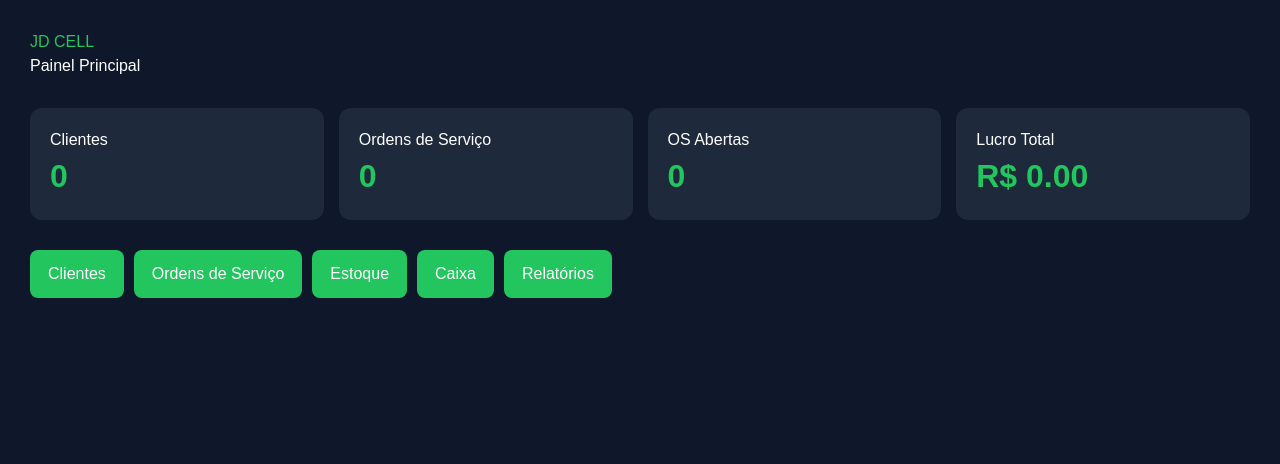
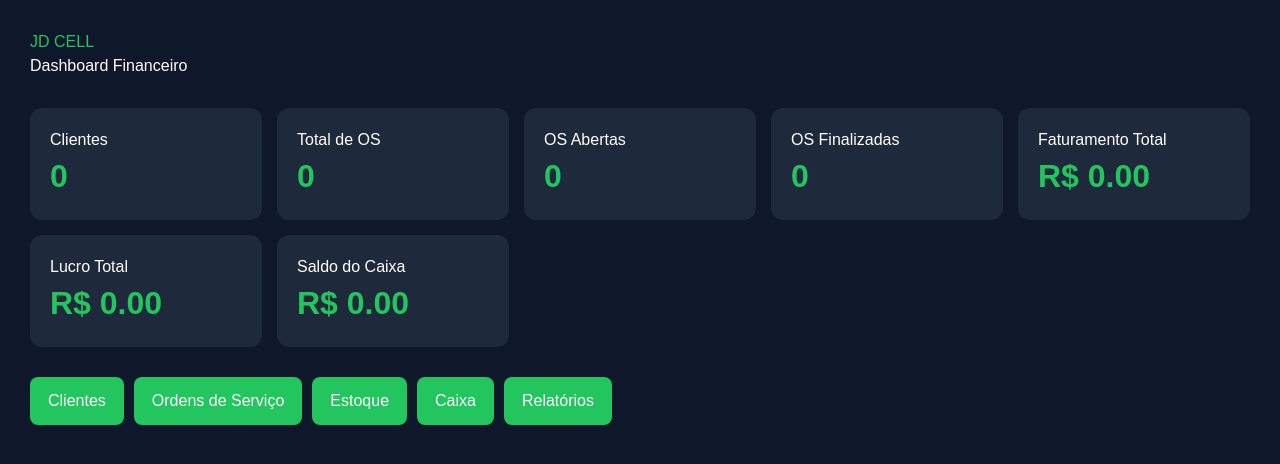
Before and after one commit to jeffersonprazeres/jdcell-sistema, a Next.js app: page /dashboard in a window 1280 px wide. Shown: the top 464 px of the page. Built offline with nearby package versions, Linux system fonts and the light colour scheme; no server answers; the database is empty.

Commit message:
melhora dashboard financeiro

```diff
--- a/app/dashboard/page.tsx
+++ b/app/dashboard/page.tsx
@@ -7,7 +7,10 @@ export default function Dashboard() {
   const [clientes, setClientes] = useState(0);
   const [ordens, setOrdens] = useState(0);
   const [osAbertas, setOsAbertas] = useState(0);
+  const [osEntregues, setOsEntregues] = useState(0);
+  const [faturamentoTotal, setFaturamentoTotal] = useState(0);
   const [lucroTotal, setLucroTotal] = useState(0);
+  const [saldoCaixa, setSaldoCaixa] = useState(0);
 
   async function carregarDados() {
     const { count: totalClientes } = await supabase
@@ -18,13 +21,27 @@ export default function Dashboard() {
       .from("ordens_servico")
       .select("status, valor_final, custo_pecas");
 
+    const { data: listaCaixa } = await supabase
+      .from("caixa")
+      .select("tipo, valor");
+
     setClientes(totalClientes || 0);
     setOrdens(listaOrdens?.length || 0);
 
     const abertas =
-      listaOrdens?.filter((os) => os.status !== "Entregue").length || 0;
+      listaOrdens?.filter(
+        (os) => os.status !== "Entregue" && os.status !== "Finalizado"
+      ).length || 0;
 
-    setOsAbertas(abertas);
+    const entregues =
+      listaOrdens?.filter(
+        (os) => os.status === "Entregue" || os.status === "Finalizado"
+      ).length || 0;
+
+    const faturamento =
+      listaOrdens?.reduce((total, os) => {
+        return total + Number(os.valor_final || 0);
+      }, 0) || 0;
 
     const lucro =
       listaOrdens?.reduce((total, os) => {
@@ -34,7 +51,21 @@ export default function Dashboard() {
         );
       }, 0) || 0;
 
+    const entradas =
+      listaCaixa
+        ?.filter((mov) => mov.tipo === "Entrada")
+        .reduce((total, mov) => total + Number(mov.valor || 0), 0) || 0;
+
+    const saidas =
+      listaCaixa
+        ?.filter((mov) => mov.tipo === "Saída")
+        .reduce((total, mov) => total + Number(mov.valor || 0), 0) || 0;
+
+    setOsAbertas(abertas);
+    setOsEntregues(entregues);
+    setFaturamentoTotal(faturamento);
     setLucroTotal(lucro);
+    setSaldoCaixa(entradas - saidas);
   }
 
   useEffect(() => {
@@ -51,7 +82,7 @@ export default function Dashboard() {
       }}
     >
       <h1 style={{ color: "#22c55e" }}>JD CELL</h1>
-      <h2>Painel Principal</h2>
+      <h2>Dashboard Financeiro</h2>
 
       <div
         style={{
@@ -67,7 +98,7 @@ export default function Dashboard() {
         </div>
 
         <div style={card}>
-          <h3>Ordens de Serviço</h3>
+          <h3>Total de OS</h3>
           <strong style={numero}>{ordens}</strong>
         </div>
 
@@ -77,8 +108,23 @@ export default function Dashboard() {
         </div>
 
         <div style={card}>
+          <h3>OS Finalizadas</h3>
+          <strong style={numero}>{osEntregues}</strong>
+        </div>
+
+        <div style={card}>
+          <h3>Faturamento Total</h3>
+          <strong style={numero}>R$ {faturamentoTotal.toFixed(2)}</strong>
+        </div>
+
+        <div style={card}>
           <h3>Lucro Total</h3>
           <strong style={numero}>R$ {lucroTotal.toFixed(2)}</strong>
+        </div>
+
+        <div style={card}>
+          <h3>Saldo do Caixa</h3>
+          <strong style={numero}>R$ {saldoCaixa.toFixed(2)}</strong>
         </div>
       </div>
 
@@ -87,31 +133,19 @@ export default function Dashboard() {
           Clientes
         </button>
 
-        <button
-          onClick={() => (window.location.href = "/ordens-servico")}
-          style={botao}
-        >
+        <button onClick={() => (window.location.href = "/ordens-servico")} style={botao}>
           Ordens de Serviço
         </button>
 
-        <button
-  onClick={() => (window.location.href = "/estoque")}
-  style={botao}
->
+        <button onClick={() => (window.location.href = "/estoque")} style={botao}>
           Estoque
         </button>
 
-<button
-  onClick={() => (window.location.href = "/caixa")}
-  style={botao}
->
+        <button onClick={() => (window.location.href = "/caixa")} style={botao}>
           Caixa
         </button>
 
-<button
-  onClick={() => (window.location.href = "/relatorios")}
-  style={botao}
->
+        <button onClick={() => (window.location.href = "/relatorios")} style={botao}>
           Relatórios
         </button>
       </div>
```
Lines whose indentation alone changed are shown as unchanged.
